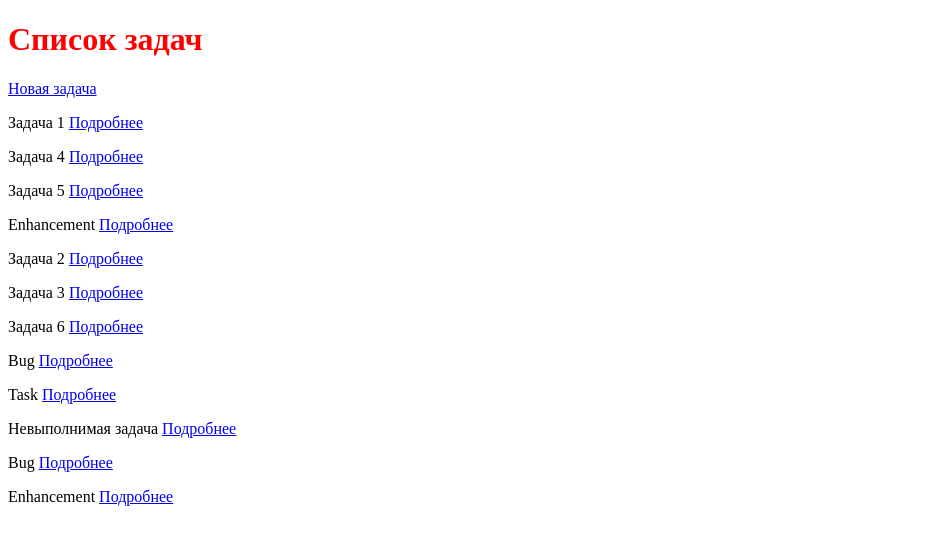
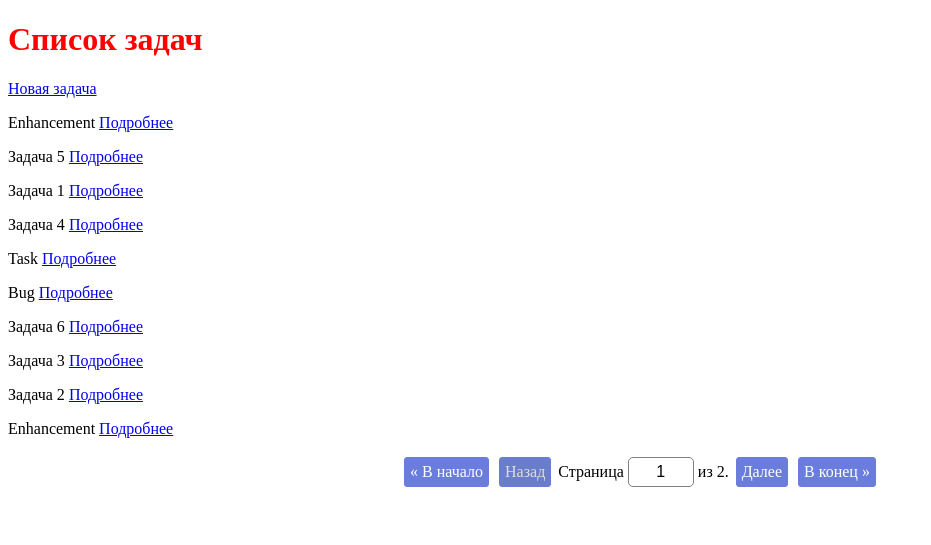
Before and after one commit to jnu3d1/another_project, a Django app: page / in a window 1280 px wide. Shown: the top 545 px of the page, without its empty margins (0-931 px from the left). Run offline with Django 4.2, Linux system fonts and the light colour scheme; data comes from the database, SQL or seed files in the repository; both versions use the stored data as it was after the commit.

Commit message:
Применён ListView для представления, выводящего список задач Настроена пагинация по 10 задач на страницу Обновлена фикстура Изменения, которые включены в коммит: 	изменено:      fixtures/dump.json 	изменено:      webapp/static/css/style.css 	изменено:      webapp/templates/index.html 	новый файл:    webapp/templates/partial/pagination.html 	изменено:      webapp/views.py

```diff
--- a/webapp/static/css/style.css
+++ b/webapp/static/css/style.css
@@ -5,3 +5,52 @@ h1 {
 .error {
     color: red;
 }
+
+h1 {
+    color: red;
+}
+
+.error {
+    color: red;
+}
+
+.pagination {
+    text-align: center;
+}
+
+.pagination a, .pagination .page-disabled {
+    display: inline-block;
+    border: solid 1px #6a7ddd;
+    border-radius: 3px;
+    padding: 5px;
+    margin: 3px;
+}
+
+.pagination a {
+    background: #6a7ddd;
+    color: white;
+    text-decoration: none;
+}
+
+.pagination a:hover {
+    background: #6a7dff;
+    text-decoration: underline;
+}
+
+.pagination .page-disabled {
+    background: #6a7dcc;
+    color: #dddddd
+}
+
+.pagination .current-page {
+    display: inline-block;
+}
+
+.pagination .current-page input {
+    width: 50px;
+    padding: 5px 7px;
+    font-size: inherit;
+    border-radius: 5px;
+    text-align: center;
+    border: solid 1px gray;
+}
--- a/webapp/templates/index.html
+++ b/webapp/templates/index.html
@@ -8,4 +8,7 @@
     {% for issue in issues %}
         <p>{{ issue.summary }} <a href="{% url "issue" issue.pk %}">Подробнее</a></p>
     {% endfor %}
+    {% if is_paginated %}
+        {% include 'partial/pagination.html' %}
+    {% endif %}
 {% endblock %}
--- /dev/null
+++ b/webapp/templates/partial/pagination.html
@@ -0,0 +1,22 @@
+<div class="pagination">
+    <span class="step-links">
+        <a href="?page=1">&laquo; В начало</a>
+        {% if page_obj.has_previous %}
+            <a href="?page={{ page_obj.previous_page_number }}">Назад</a>
+        {% else %}
+            <span class="page-disabled">Назад</span>
+        {% endif %}
+        <form class="current-page" method="get">
+            <label for="page">
+                Страница <input type="text" name="page" id="page" value="{{ page_obj.number }}">
+                из {{ page_obj.paginator.num_pages }}.
+            </label>
+        </form>
+        {% if page_obj.has_next %}
+            <a href="?page={{ page_obj.next_page_number }}">Далее</a>
+        {% else %}
+            <span class="page-disabled">Далее</span>
+        {% endif %}
+        <a href="?page={{ page_obj.paginator.num_pages }}">В конец &raquo;</a>
+    </span>
+</div>
--- a/webapp/views.py
+++ b/webapp/views.py
@@ -2,18 +2,24 @@ from django.shortcuts import render, get_object_or_404, redirect
 
 # Create your views here.
 from django.views import View
-from django.views.generic import TemplateView
+from django.views.generic import TemplateView, ListView
 
 from webapp.forms import IssueForm
 from webapp.models import Issue
 
 
-class IndexView(TemplateView):
+class IndexView(ListView):
+    model = Issue
     template_name = 'index.html'
+    context_object_name = 'issues'
+    paginate_by = 10
 
-    def get(self, request):
-        issues = Issue.objects.order_by('status')
-        return render(request, 'index.html', {'issues': issues})
+    def get_queryset(self):
+        return super().get_queryset().order_by('status', '-updated_at')
+
+    def get_context_data(self, *, object_list=None, **kwargs):
+        context = super().get_context_data(object_list=object_list, **kwargs)
+        return context
 
 
 class IssueView(TemplateView):
```
Also changed, not shown: fixtures/dump.json (+89 -5 lines).
